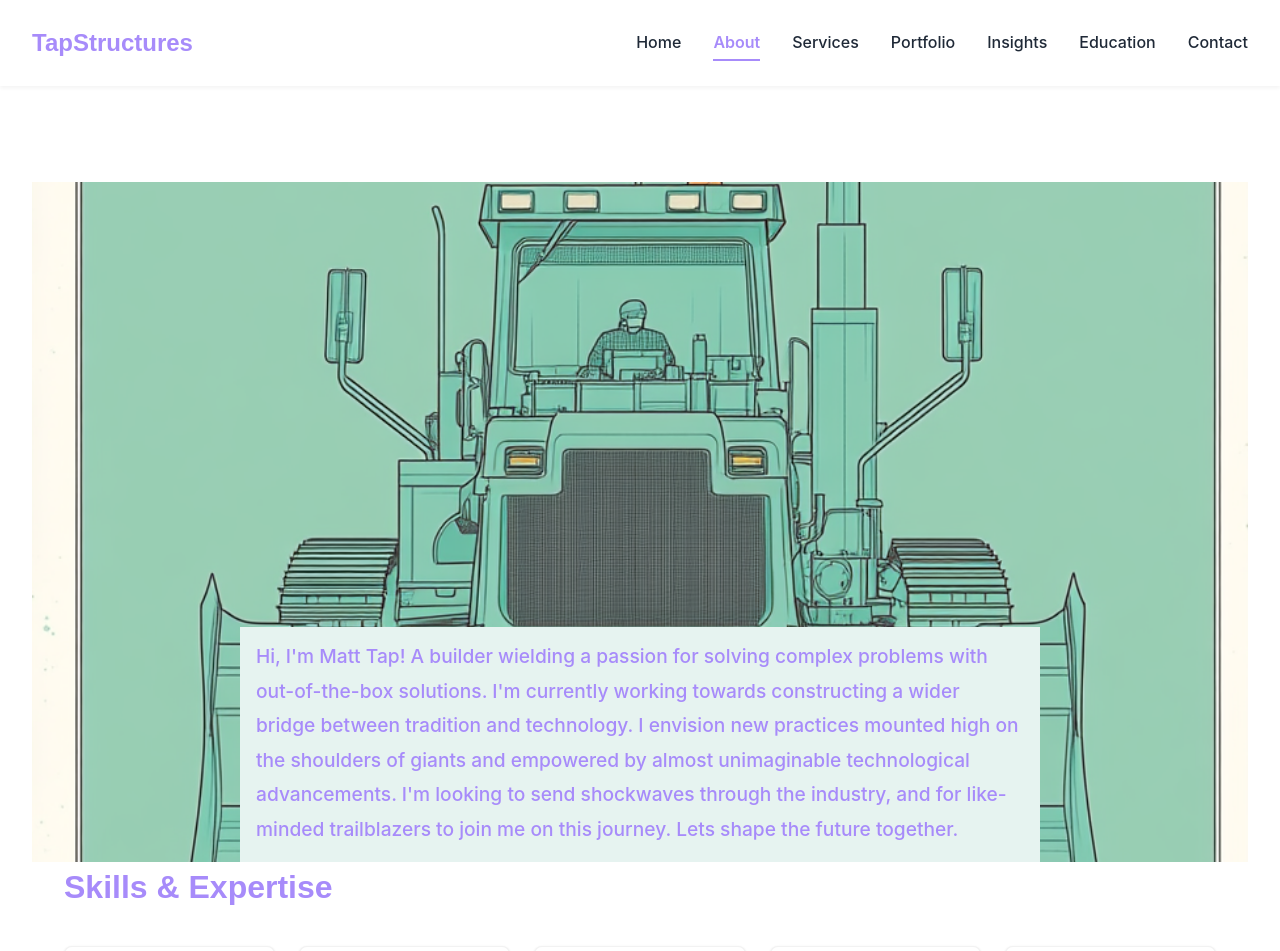
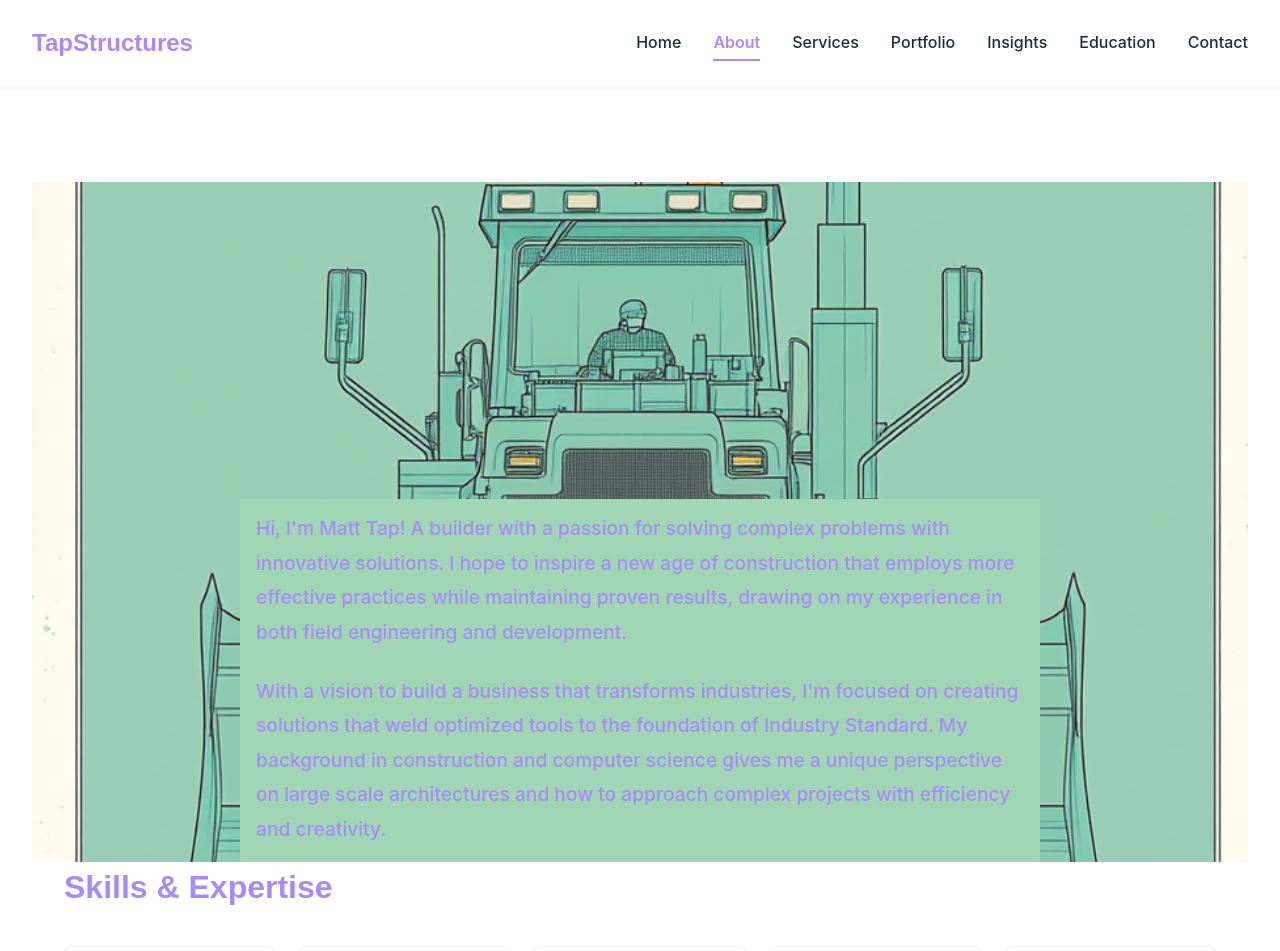
Before and after one commit to motiev01/tapstructures, a React (Create React App) app: page /about in a window 1280 px wide. Shown: the top 951 px of the page. Built offline with nearby package versions, Linux system fonts and the light colour scheme.

Commit message:
About me background fill color changed.

```diff
--- a/src/pages/AboutPage.tsx
+++ b/src/pages/AboutPage.tsx
@@ -41,7 +41,7 @@ const BioContent = styled.div`
   max-width: 800px;
   margin: 0 auto;
   width: fit-content;
-  background-color: #E6F3F0;
+  background-color: #A0D6B4;
   padding-bottom: 1rem;
   margin-bottom: 0;
 
@@ -329,12 +329,16 @@ const AboutPage = () => {
               <PageHeading>About Me</PageHeading>
               <BioContainer>
                 <BioContent>
-                  <BioText>
-                    Hi, I'm Matt Tap! A builder wielding a passion for solving complex problems with out-of-the-box solutions.
-                    I'm currently working towards constructing a wider bridge between tradition and technology.
-                    I envision new practices mounted high on the shoulders of giants and empowered by almost unimaginable technological advancements.
-                    I'm looking to send shockwaves through the industry, and for like-minded trailblazers to join me on this journey. Lets shape the future together.
-                  </BioText>
+                <BioText>
+                Hi, I'm Matt Tap! A builder with a passion for solving complex problems with innovative solutions.
+                I hope to inspire a new age of construction that employs more effective practices while maintaining proven results, drawing on my experience
+                in both field engineering and development.
+              </BioText>
+              <BioText>
+                With a vision to build a business that transforms industries, I'm focused on creating solutions
+                that weld optimized tools to the foundation of Industry Standard. My background in construction and
+                computer science gives me a unique perspective on large scale architectures and how to approach complex projects with efficiency and creativity.
+              </BioText>
                 </BioContent>
               </BioContainer>
             </motion.div>
```
